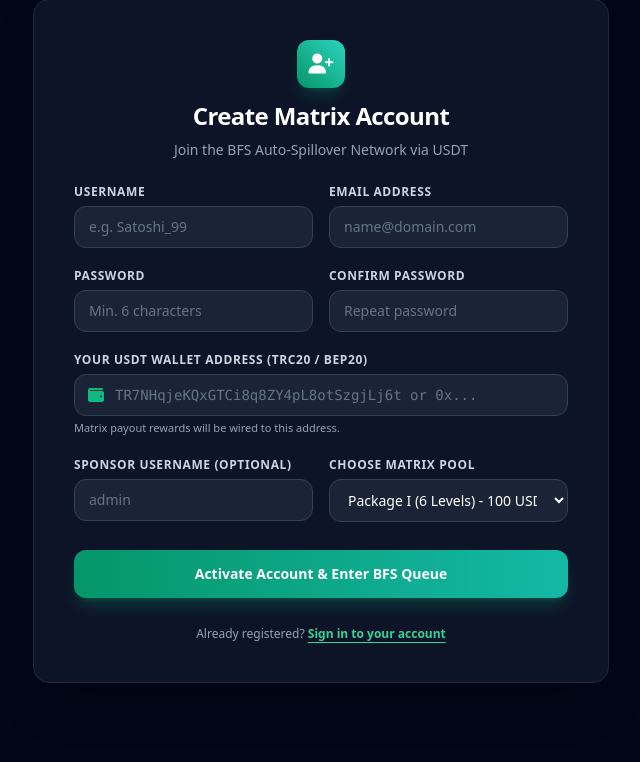
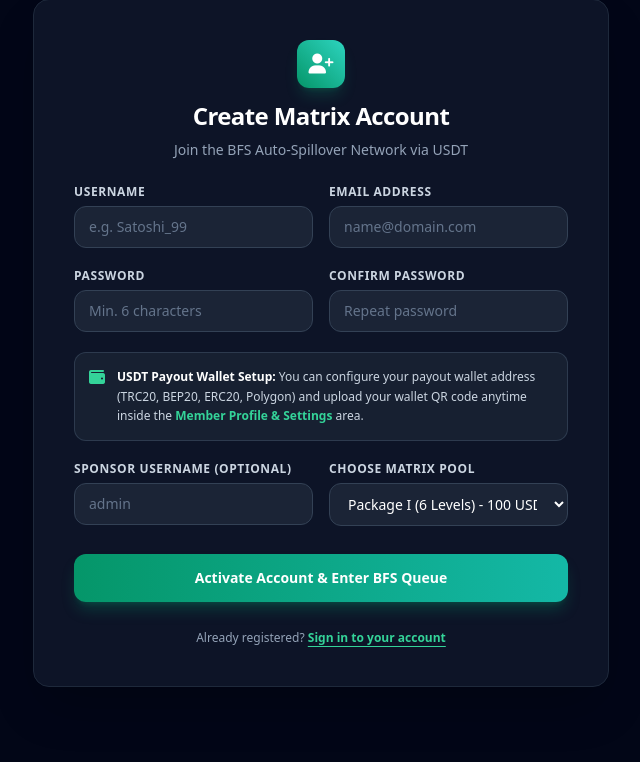
Before and after one commit to priyeshdaspookulangara/signoria, a PHP site: page /auth/register.php in a window 1280 px wide. Shown: the part 114-876 px from the top of the page, without its empty margins (319-959 px from the left). Run offline with PHP 8.4, Linux system fonts and the light colour scheme; some libraries are stand-ins or nearby versions.

Commit message:
Remove USDT wallet from registration and enable in member profile
Co-authored-by: priyeshdaspookulangara <216598157+priyeshdaspookulangara@users.noreply.github.com>

```diff
--- a/auth/register.php
+++ b/auth/register.php
@@ -37,7 +37,6 @@ if ($_SERVER['REQUEST_METHOD'] === 'POST') {
     $email = trim($_POST['email'] ?? '');
     $password = $_POST['password'] ?? '';
     $passwordConfirm = $_POST['password_confirm'] ?? '';
-    $usdtWallet = trim($_POST['usdt_wallet'] ?? '');
     $sponsorInput = trim($_POST['sponsor'] ?? '');
     $packageType = trim($_POST['package_type'] ?? 'package_1');
 
@@ -52,8 +51,6 @@ if ($_SERVER['REQUEST_METHOD'] === 'POST') {
         $error = 'Password must be at least 6 characters long.';
     } elseif ($password !== $passwordConfirm) {
         $error = 'Password confirmation does not match.';
-    } elseif (empty($usdtWallet) || strlen($usdtWallet) < 10) {
-        $error = 'Please provide a valid TRC20 or BEP20 USDT payout address.';
     } else {
         // Resolve Sponsor ID
         $matchedSponsorId = null;
@@ -87,14 +84,13 @@ if ($_SERVER['REQUEST_METHOD'] === 'POST') {
                     $hashedPassword = password_hash($password, PASSWORD_BCRYPT);
                     $insStmt = $pdo->prepare("
                         INSERT INTO users (username, sponsor_id, email, password, usdt_wallet, role, status, created_at)
-                        VALUES (:u, :sp, :e, :p, :w, 'member', 'active', NOW())
+                        VALUES (:u, :sp, :e, :p, NULL, 'member', 'active', NOW())
                     ");
                     $insStmt->execute([
                         ':u'  => $username,
                         ':sp' => $matchedSponsorId,
                         ':e'  => $email,
                         ':p'  => $hashedPassword,
-                        ':w'  => $usdtWallet,
                     ]);
 
                     $newUserId = (int)$pdo->lastInsertId();
@@ -206,20 +202,11 @@ require_once __DIR__ . '/../includes/header.php';
                 </div>
             </div>
 
-            <div>
-                <label class="block text-xs font-semibold uppercase tracking-wider text-slate-300 mb-1.5" for="usdt_wallet">
-                    Your USDT Wallet Address (TRC20 / BEP20)
-                </label>
-                <div class="relative">
-                    <div class="absolute inset-y-0 left-0 pl-3.5 flex items-center pointer-events-none text-emerald-500">
-                        <i class="fa-solid fa-wallet"></i>
-                    </div>
-                    <input id="usdt_wallet" name="usdt_wallet" type="text" required
-                        value="<?= e($_POST['usdt_wallet'] ?? '') ?>"
-                        class="block w-full pl-10 pr-3.5 py-2.5 bg-slate-800/80 border border-slate-700 rounded-xl text-white placeholder-slate-500 focus:outline-none focus:ring-2 focus:ring-emerald-500 text-sm font-mono"
-                        placeholder="TR7NHqjeKQxGTCi8q8ZY4pL8otSzgjLj6t or 0x...">
+            <div class="p-3.5 rounded-xl bg-slate-800/60 border border-slate-700/80 flex items-start gap-3">
+                <i class="fa-solid fa-wallet text-emerald-400 mt-0.5"></i>
+                <div class="text-xs text-slate-300 leading-relaxed">
+                    <span class="font-bold text-white">USDT Payout Wallet Setup:</span> You can configure your payout wallet address (TRC20, BEP20, ERC20, Polygon) and upload your wallet QR code anytime inside the <span class="text-emerald-400 font-semibold">Member Profile & Settings</span> area.
                 </div>
-                <p class="text-[11px] text-slate-400 mt-1">Matrix payout rewards will be wired to this address.</p>
             </div>
 
             <div class="grid grid-cols-1 sm:grid-cols-2 gap-4">
```
